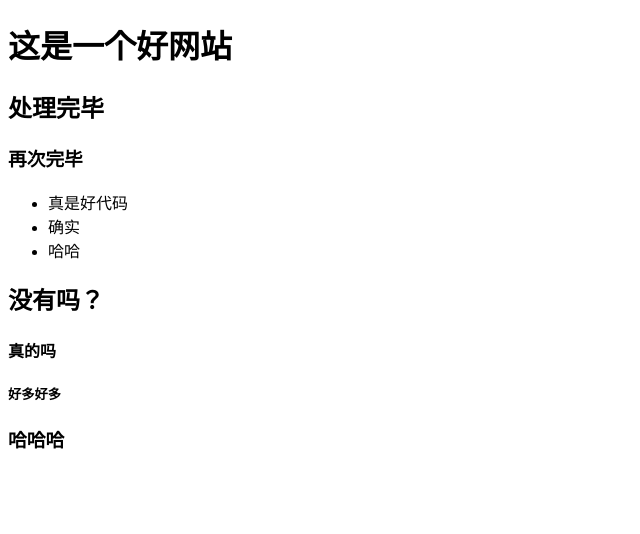
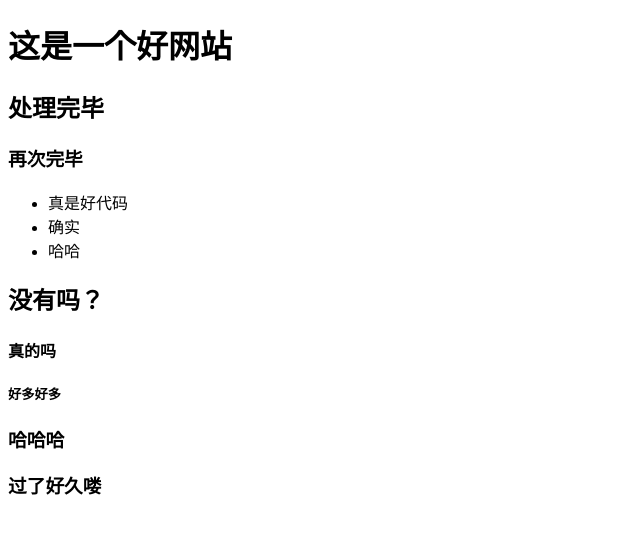
Before and after one commit to zhouzhigang190/git-demo, a plain HTML site: page index.html in a window 1280 px wide. Shown: the whole page, without its empty margins (0-640 px from the left). Drawn offline with Linux system fonts and the light colour scheme.

Commit message:
更改了一回

```diff
--- a/index.html
+++ b/index.html
@@ -19,6 +19,7 @@
      <h4>真的吗</h4>
      <h5>好多好多</h5>
      <h3>哈哈哈</h3>
+     <h3>过了好久喽</h3>
 
 </body>
 </html>
```
